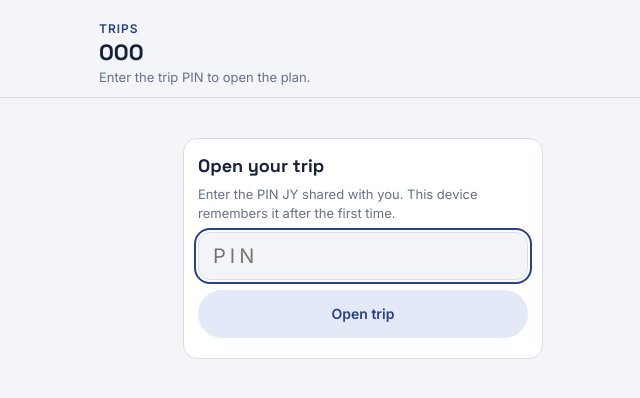
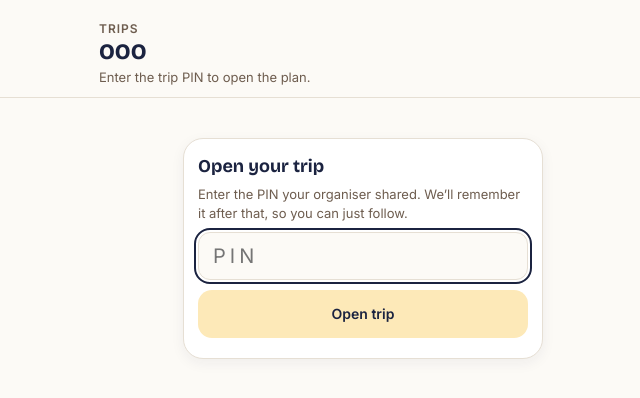
Before and after one commit to thewanderingjay101-cmd/OOO-trip-companion, a plain HTML site: page index.html in a window 1280 px wide. Shown: the whole page, without its empty margins (277-917 px from the left). Drawn offline with nearby package versions, Linux system fonts and the light colour scheme.

Commit message:
Apply Just Follow brand look and app wording (#6)
* Apply Just Follow brand look and app wording

Sand and night ink palette, duckling yellow for today and now, coral dotted
trail for drives, Bricolage Grotesque headings, softer cards, teal and coral
balances, night ink dark mode. Playful wording only in the app's own messages;
itinerary and money text unchanged. Name and icon stay OOO for now.

Co-Authored-By: Claude Opus 5.5 <noreply@anthropic.com>
Claude-Session: https://claude.ai/code/session_01HFqQXVW1tHdtJZ5z3JGUeD

* Lighter off-white background and lighter dark mode

Co-Authored-By: Claude Opus 5.5 <noreply@anthropic.com>
Claude-Session: https://claude.ai/code/session_01HFqQXVW1tHdtJZ5z3JGUeD

* Softer dark mode; traveller initials in even rows of up to 6

Co-Authored-By: Claude Opus 5.5 <noreply@anthropic.com>
Claude-Session: https://claude.ai/code/session_01HFqQXVW1tHdtJZ5z3JGUeD

* Dark mode: lighter chips and stat tiles with white text for contrast

Co-Authored-By: Claude Opus 5.5 <noreply@anthropic.com>
Claude-Session: https://claude.ai/code/session_01HFqQXVW1tHdtJZ5z3JGUeD

---------

Co-authored-by: Claude <noreply@anthropic.com>

```diff
--- a/index.html
+++ b/index.html
@@ -7,8 +7,8 @@
 <meta name="mobile-web-app-capable" content="yes">
 <meta name="apple-mobile-web-app-title" content="OOO">
 <meta name="apple-mobile-web-app-status-bar-style" content="default">
-<meta name="theme-color" content="#F3F5F9" media="(prefers-color-scheme: light)">
-<meta name="theme-color" content="#0F1424" media="(prefers-color-scheme: dark)">
+<meta name="theme-color" content="#FCFAF6" media="(prefers-color-scheme: light)">
+<meta name="theme-color" content="#3A4470" media="(prefers-color-scheme: dark)">
 <meta name="robots" content="noindex">
 <link rel="apple-touch-icon" href="apple-touch-icon.png">
 <link rel="icon" type="image/png" href="icon-512.png">
@@ -19,52 +19,67 @@
 <link rel="preconnect" href="https://fonts.googleapis.com">
 <link rel="preconnect" href="https://fonts.gstatic.com" crossorigin>
 <!-- fonts load without holding up the first paint (system fonts until they arrive) -->
-<link rel="stylesheet" href="https://fonts.googleapis.com/css2?family=Inter:wght@400;500;600;700&family=Space+Grotesk:wght@500;600;700&family=Noto+Sans+JP:wght@400;600&display=swap" media="print" onload="this.media='all'">
+<link rel="stylesheet" href="https://fonts.googleapis.com/css2?family=Inter:wght@400;500;600;700&family=Bricolage+Grotesque:opsz,wght@12..96,600;12..96,700;12..96,800&family=Noto+Sans+JP:wght@400;600&display=swap" media="print" onload="this.media='all'">
 <style>
-/* Layout: one phone column; sticky header + day strip, timeline cards, bottom tab bar. Indigo ink on cool paper, persimmon for anything still to book. */
+/* Layout: one phone column; sticky header + day strip, timeline cards, bottom tab bar.
+   Just Follow brand (15 Nov 2026): night ink on warm off-white, duckling yellow for "now", coral dotted trail for drives and walks,
+   deep coral for anything still to book, pond teal for good. Bricolage Grotesque headings, Inter text. */
 :root {
-  --bg: #F3F5F9;
+  --bg: #FCFAF6;
   --surface: #FFFFFF;
-  --surface-2: #E9EDF4;
-  --line: #D8DEE8;
-  --ink: #18213A;
-  --ink-2: #4A5470;
-  --ink-3: #66708A;
-  --accent: #27408B;
-  --accent-soft: #E3E9F7;
+  --surface-2: #F3EEE6;
+  --chip: #F3EEE6;
+  --on-chip: #4A3D33;
+  --on-chip-2: #6E5D4F;
+  --line: #E6DFD4;
+  --ink: #1B2340;
+  --ink-2: #4A3D33;
+  --ink-3: #6E5D4F;
+  --accent: #1B2340;
+  --accent-soft: #FDE9B8;
   --on-accent: #FFFFFF;
-  --persimmon: #B4460F;
-  --persimmon-soft: #FBE7DA;
-  --good: #1E6B46;
-  --good-soft: #DDF0E5;
+  --duck: #F6B92B;
+  --on-duck: #1B2340;
+  --trail: #F2643D;
+  --persimmon: #B23E1C;
+  --persimmon-soft: #FDE1D6;
+  --good: #0E6B70;
+  --good-soft: #D5ECEA;
   --amber: #8A5A00;
-  --amber-soft: #F7ECCF;
-  --neg: #A3301F;
-  --pos: #1E6B46;
-  --bar: #9AA9CF;
-  --font-display: 'Space Grotesk', 'Inter', system-ui, sans-serif;
+  --amber-soft: #FBEBC4;
+  --neg: #B23E1C;
+  --pos: #0E6B70;
+  --bar: #F6B92B;
+  --on-bar: #1B2340;
+  --shadow: 0 4px 14px rgba(27,35,64,.06);
+  --font-display: 'Bricolage Grotesque', 'Inter', system-ui, sans-serif;
   --font-body: 'Inter', 'Noto Sans JP', system-ui, -apple-system, 'Hiragino Sans', sans-serif;
-  --r: 14px;
+  --r: 20px;
+  --r-btn: 14px;
   --tabbar-h: 64px;
 }
 @media (prefers-color-scheme: dark) {
   :root:not([data-theme="light"]) {
-    --bg: #0F1424; --surface: #182036; --surface-2: #222B44; --line: #2E3854;
-    --ink: #E8ECF6; --ink-2: #B5BED6; --ink-3: #98A2BD;
-    --accent: #9DB3F5; --accent-soft: #26335A; --on-accent: #0F1424;
-    --persimmon: #FFA978; --persimmon-soft: #4A2716;
-    --good: #7FD9A8; --good-soft: #173A2A; --amber: #F2C86B; --amber-soft: #3F3216;
-    --neg: #FF9C8C; --pos: #7FD9A8; --bar: #5A6C9E;
+    --bg: #3A4470; --surface: #46517F; --surface-2: #525E8E; --line: #5F6B9B; --chip: #5F6BA0; --on-chip: #FFFFFF; --on-chip-2: #E4E8F5;
+    --ink: #F3ECE2; --ink-2: #D3C6B6; --ink-3: #CFC5B8;
+    --accent: #F6B92B; --accent-soft: #625C48; --on-accent: #1B2340;
+    --duck: #F6B92B; --on-duck: #1B2340; --trail: #F2643D;
+    --persimmon: #FF9B7D; --persimmon-soft: #6A3424;
+    --good: #6FD0CF; --good-soft: #22575A; --amber: #F2C86B; --amber-soft: #3F3216;
+    --neg: #FF9B7D; --pos: #6FD0CF; --bar: #8C7A55; --on-bar: #F3ECE2;
+    --shadow: 0 4px 14px rgba(0,0,0,.25);
     color-scheme: dark;
   }
 }
 :root[data-theme="dark"] {
-  --bg: #0F1424; --surface: #182036; --surface-2: #222B44; --line: #2E3854;
-  --ink: #E8ECF6; --ink-2: #B5BED6; --ink-3: #98A2BD;
-  --accent: #9DB3F5; --accent-soft: #26335A; --on-accent: #0F1424;
-  --persimmon: #FFA978; --persimmon-soft: #4A2716;
-  --good: #7FD9A8; --good-soft: #173A2A; --amber: #F2C86B; --amber-soft: #3F3216;
-  --neg: #FF9C8C; --pos: #7FD9A8; --bar: #5A6C9E;
+  --bg: #3A4470; --surface: #46517F; --surface-2: #525E8E; --line: #5F6B9B; --chip: #5F6BA0; --on-chip: #FFFFFF; --on-chip-2: #E4E8F5;
+  --ink: #F3ECE2; --ink-2: #D3C6B6; --ink-3: #CFC5B8;
+  --accent: #F6B92B; --accent-soft: #625C48; --on-accent: #1B2340;
+  --duck: #F6B92B; --on-duck: #1B2340; --trail: #F2643D;
+  --persimmon: #FF9B7D; --persimmon-soft: #6A3424;
+  --good: #6FD0CF; --good-soft: #22575A; --amber: #F2C86B; --amber-soft: #3F3216;
+  --neg: #FF9B7D; --pos: #6FD0CF; --bar: #8C7A55; --on-bar: #F3ECE2;
+  --shadow: 0 4px 14px rgba(0,0,0,.25);
   color-scheme: dark;
 }
 * { box-sizing: border-box; }
@@ -91,8 +106,8 @@ button { font: inherit; color: inherit; }
   border-bottom: 1px solid var(--line);
 }
 .top .wrap { padding-block: 12px 10px; display: flex; flex-direction: column; gap: 2px; }
-.eyebrow { font-size: 12px; font-weight: 600; letter-spacing: .08em; text-transform: uppercase; color: var(--accent); }
-.top h1 { margin: 0; font-family: var(--font-display); font-size: 22px; line-height: 1.2; font-weight: 700; text-wrap: balance; }
+.eyebrow { font-size: 12px; font-weight: 600; letter-spacing: .08em; text-transform: uppercase; color: var(--ink-3); }
+.top h1 { margin: 0; font-family: var(--font-display); font-size: 22px; line-height: 1.2; font-weight: 800; text-wrap: balance; }
 .top .sub { font-size: 13px; color: var(--ink-3); }
 .top .sub:empty { display: none; }
 .days {
@@ -104,7 +119,7 @@ button { font: inherit; color: inherit; }
 .daychip {
   flex: 0 0 auto; scroll-snap-align: start;
   min-width: 56px; min-height: 52px; padding: 6px 10px;
-  border-radius: 12px; border: 1px solid var(--line); background: var(--surface);
+  border-radius: var(--r-btn); border: 1px solid var(--line); background: var(--surface);
   display: flex; flex-direction: column; align-items: center; justify-content: center; gap: 0;
   cursor: pointer;
 }
@@ -114,22 +129,23 @@ button { font: inherit; color: inherit; }
 .daychip .dot.todo { background: var(--persimmon); }
 .daychip[aria-pressed="true"] { background: var(--accent); border-color: var(--accent); color: var(--on-accent); }
 .daychip[aria-pressed="true"] .dw { color: var(--on-accent); opacity: .85; }
-.daychip[aria-pressed="true"] .dot.todo { background: var(--on-accent); }
-.daychip.today:not([aria-pressed="true"]) { border-color: var(--accent); }
+.daychip[aria-pressed="true"] .dot.todo { background: var(--duck); }
+.daychip.today:not([aria-pressed="true"]) { border-color: var(--duck); box-shadow: inset 0 0 0 1px var(--duck); }
 
 main { padding-bottom: calc(var(--tabbar-h) + env(safe-area-inset-bottom, 0px) + 24px); }
 main .wrap { padding-block: 16px 0; display: flex; flex-direction: column; gap: 14px; }
 
 /* day head */
 .dayhead { display: flex; flex-direction: column; gap: 6px; }
-.dayhead h2 { margin: 0; font-family: var(--font-display); font-size: 24px; line-height: 1.2; font-weight: 700; }
+.dayhead h2 { margin: 0; font-family: var(--font-display); font-size: 24px; line-height: 1.2; font-weight: 800; }
 .daymeta { display: flex; flex-wrap: wrap; gap: 6px; }
 .meta {
   display: inline-flex; align-items: center; gap: 6px; padding: 4px 10px;
-  border-radius: 999px; background: var(--surface-2); color: var(--ink-2); font-size: 13px; font-weight: 500;
+  border-radius: 999px; background: var(--chip); color: var(--on-chip); font-size: 13px; font-weight: 500;
 }
 .meta.todo { background: var(--persimmon-soft); color: var(--persimmon); }
-.meta.today { background: var(--accent); color: var(--on-accent); }
+.meta.today { background: var(--duck); color: var(--on-duck); }
+.meta.ducks { background: var(--good-soft); color: var(--good); }
 .meta svg { flex: 0 0 auto; }
 
 /* timeline */
@@ -139,11 +155,11 @@ main .wrap { padding-block: 16px 0; display: flex; flex-direction: column; gap:
 .time.empty::before { content: "·"; color: var(--ink-3); padding-left: 12px; }
 .card {
   min-width: 0; background: var(--surface); border: 1px solid var(--line); border-radius: var(--r);
-  padding: 12px 14px; display: flex; flex-direction: column; gap: 8px;
-}
-.card.now { border-color: var(--accent); box-shadow: 0 0 0 1px var(--accent); }
+  padding: 12px 14px; display: flex; flex-direction: column; gap: 8px; box-shadow: var(--shadow);
+}
+.card.now { border-color: var(--duck); box-shadow: 0 0 0 2px var(--duck); }
 .cardtop { display: flex; justify-content: space-between; align-items: center; gap: 8px; flex-wrap: wrap; }
-.kind { display: inline-flex; align-items: center; gap: 6px; font-size: 12px; font-weight: 600; letter-spacing: .06em; text-transform: uppercase; color: var(--accent); }
+.kind { display: inline-flex; align-items: center; gap: 6px; font-size: 12px; font-weight: 600; letter-spacing: .06em; text-transform: uppercase; color: var(--ink-3); }
 .pill { display: inline-flex; align-items: center; padding: 3px 9px; border-radius: 999px; font-size: 12px; font-weight: 600; white-space: nowrap; }
 .pill.booked { background: var(--good-soft); color: var(--good); }
 .pill.to_book { background: var(--persimmon-soft); color: var(--persimmon); }
@@ -170,7 +186,7 @@ main .wrap { padding-block: 16px 0; display: flex; flex-direction: column; gap:
 .actions { display: flex; flex-wrap: wrap; gap: 8px; }
 .btn {
   display: inline-flex; align-items: center; gap: 6px; min-height: 40px; padding: 0 14px;
-  border-radius: 999px; border: 1px solid var(--line); background: var(--surface);
+  border-radius: var(--r-btn); border: 1px solid var(--line); background: var(--surface);
   font-size: 14px; font-weight: 600; text-decoration: none; color: var(--accent);
 }
 .btn.primary { background: var(--accent-soft); border-color: transparent; }
@@ -205,7 +221,7 @@ details.more[open] > summary::after { transform: rotate(-135deg); }
 /* compact row for drives, flights etc */
 .mini {
   min-width: 0; display: flex; align-items: center; gap: 10px; padding: 10px 12px;
-  border-radius: var(--r); border: 1px dashed var(--line); color: var(--ink-2);
+  border: 0; border-left: 4px dotted var(--trail); border-radius: 0; margin-left: 6px; padding-left: 14px; color: var(--ink-2);
 }
 .mini .mt { min-width: 0; flex: 1; display: flex; flex-direction: column; gap: 2px; }
 .mini .mn { font-weight: 600; color: var(--ink); font-size: 15px; overflow-wrap: anywhere; }
@@ -213,7 +229,7 @@ details.more[open] > summary::after { transform: rotate(-135deg); }
 .mini a.ic { flex: 0 0 auto; width: 40px; height: 40px; border-radius: 20px; display: inline-flex; align-items: center; justify-content: center; background: var(--accent-soft); color: var(--accent); }
 
 /* sections on trip / expenses */
-.section { background: var(--surface); border: 1px solid var(--line); border-radius: var(--r); padding: 14px; display: flex; flex-direction: column; gap: 10px; }
+.section { background: var(--surface); border: 1px solid var(--line); border-radius: var(--r); box-shadow: var(--shadow); padding: 14px; display: flex; flex-direction: column; gap: 10px; }
 .section h3 { margin: 0; font-family: var(--font-display); font-size: 18px; font-weight: 700; }
 .section .hint { font-size: 13px; color: var(--ink-3); margin: -4px 0 0; }
 .list { display: flex; flex-direction: column; }
@@ -234,12 +250,12 @@ details.more[open] > summary::after { transform: rotate(-135deg); }
 .ov-intro { margin: 0; display: flex; flex-direction: column; gap: 6px; font-size: 14px; color: var(--ink-2); }
 .ov-intro p { margin: 0; }
 .stats { display: grid; grid-template-columns: repeat(3, minmax(0, 1fr)); gap: 8px; }
-.stat { background: var(--surface-2); border-radius: 10px; padding: 8px 10px; display: flex; flex-direction: column; gap: 0; min-width: 0; }
+.stat { background: var(--chip); color: var(--on-chip); border-radius: 10px; padding: 8px 10px; display: flex; flex-direction: column; gap: 0; min-width: 0; }
 .stat b { font-family: var(--font-display); font-size: 20px; line-height: 1.15; font-variant-numeric: tabular-nums; }
-.stat span { font-size: 12px; color: var(--ink-3); font-weight: 500; }
+.stat span { font-size: 12px; color: var(--on-chip-2); font-weight: 500; }
 .stats.two { grid-template-columns: repeat(2, minmax(0, 1fr)); }
 .stats.two + .list .li:first-child { padding-top: 10px; }
-.stat .sm { font-size: 12px; color: var(--ink-2); font-weight: 500; margin-top: 4px; line-height: 1.3; }
+.stat .sm { font-size: 12px; color: var(--on-chip); font-weight: 500; margin-top: 4px; line-height: 1.3; }
 .stat .sm + .sm { margin-top: 1px; }
 .steps { margin: 0; padding: 0; list-style: none; counter-reset: st; display: flex; flex-direction: column; gap: 10px; }
 .steps li { counter-increment: st; display: grid; grid-template-columns: 26px minmax(0, 1fr); gap: 10px; align-items: start; font-size: 14px; color: var(--ink-2); }
@@ -249,8 +265,9 @@ details.more[open] > summary::after { transform: rotate(-135deg); }
 .hs-head { display: flex; align-items: center; gap: 12px; }
 .hs-head svg { flex: none; width: 44px; height: 44px; border-radius: 10px; }
 .hs-head p { margin: 2px 0 0; font-size: 13px; color: var(--ink-3); }
-.who-row { display: flex; flex-wrap: wrap; gap: 6px; }
-.who-row .meta { font-weight: 600; }
+/* traveller initials: one even row, at most 6 per row, then the next row */
+.who-row { display: grid; grid-template-columns: repeat(var(--n, 6), minmax(0, 1fr)); gap: 6px; }
+.who-row .meta { font-weight: 600; padding: 4px 2px; min-width: 0; overflow: hidden; text-overflow: ellipsis; white-space: nowrap; display: block; text-align: center; }
 .leg { display: grid; grid-template-columns: minmax(0, 1fr) auto; gap: 4px 12px; padding: 12px 0; border-top: 1px solid var(--line); }
 .leg:first-child { border-top: 0; padding-top: 2px; }
 .leg .lh { display: flex; align-items: center; gap: 8px; font-weight: 600; flex-wrap: wrap; overflow-wrap: anywhere; }
@@ -293,7 +310,7 @@ details.more[open] > summary::after { transform: rotate(-135deg); }
 .bfly .half.share .bf { background: var(--accent); border-radius: 0 5px 5px 0; justify-content: flex-end; }
 .bfly .v { font-size: 12px; font-weight: 600; font-variant-numeric: tabular-nums; color: var(--ink-2); white-space: nowrap; }
 .bfly .bf.in .v { padding: 0 7px; }
-.bfly .half.paid .bf.in .v { color: var(--ink); }
+.bfly .half.paid .bf.in .v { color: var(--on-bar); }
 .bfly .half.share .bf.in .v { color: var(--on-accent); }
 .bfly.hd { padding: 0 0 4px; }
 .bfly.hd .half { height: auto; font-size: 12px; font-weight: 600; color: var(--ink-3); padding: 0 6px; }
@@ -305,6 +322,7 @@ details.more[open] > summary::after { transform: rotate(-135deg); }
 .curbar { display: flex; align-items: center; justify-content: space-between; gap: 10px; flex-wrap: wrap; }
 .curbar .hint { margin: 0; font-size: 13px; color: var(--ink-3); }
 .foot { font-size: 12px; color: var(--ink-3); text-align: center; padding: 8px 0 0; display: flex; flex-direction: column; gap: 4px; }
+.foot .tag { font-family: var(--font-display); font-size: 14px; font-weight: 700; color: var(--ink-2); }
 
 /* tab bar */
 nav.tabbar {
@@ -327,7 +345,7 @@ nav.tabbar a.hero .bub {
   border: 4px solid var(--surface); box-shadow: 0 4px 12px rgba(24,33,58,.28);
   transition: transform .15s;
 }
-nav.tabbar a.hero:not([aria-current="page"]) .bub { background: var(--accent-soft); color: var(--accent); box-shadow: 0 2px 6px rgba(24,33,58,.18); }
+nav.tabbar a.hero:not([aria-current="page"]) .bub { background: var(--accent-soft); color: var(--ink); box-shadow: 0 2px 6px rgba(24,33,58,.18); }
 nav.tabbar a.hero:not([aria-current="page"]) { color: var(--ink-3); }
 nav.tabbar a.hero:active .bub { transform: scale(.94); }
 .top .wrap { position: relative; }
@@ -914,6 +932,7 @@ function startApp(DATA) {
     if (isToday) meta.push('<span class="meta today">Today</span>');
     if (drive) meta.push('<span class="meta">' + icon('drive', 14) + 'About ' + fmtMins(drive) + ' ' + travelWord(d.items) + '</span>');
     if (todo) meta.push('<span class="meta todo">' + icon('alert', 14) + todo + ' to book</span>');
+    else if (d.items.length) meta.push('<span class="meta ducks">Ducks in a row</span>');
     var h = '<section class="dayhead"><h2>' + esc(d.weekday) + ', ' + esc(d.label) + '</h2>' +
       '<div class="daymeta"><span class="meta">Day ' + (idx + 1) + ' of ' + days.length + '</span>' + meta.join('') + '</div></section>';
     var vms = d.items.map(prepItem);
@@ -972,7 +991,7 @@ function startApp(DATA) {
       '<div class="stat"><b>' + T.hotels.length + '</b><span>' + (T.hotels.length === 1 ? 'hotel' : 'hotels') + '</span></div>' +
       '<div class="stat"><b>' + (who.length || '–') + '</b><span>travellers</span></div>' +
       '</div>';
-    if (who.length) h += '<div class="who-row">' + who.map(function (w) { return '<span class="meta">' + esc(w) + '</span>'; }).join('') + '</div>';
+    if (who.length) h += '<div class="who-row" style="--n:' + Math.min(who.length, 6) + '">' + who.map(function (w) { return '<span class="meta">' + esc(w) + '</span>'; }).join('') + '</div>';
     h += '</section>';
     return h;
   }
@@ -1116,7 +1135,7 @@ function startApp(DATA) {
       '<div class="seg" role="group" aria-label="Settle by"><button type="button" id="seg-groups" data-settle="groups" aria-pressed="' + (state.settle === 'groups') + '">By group</button><button type="button" id="seg-people" data-settle="people" aria-pressed="' + (state.settle === 'people') + '">By person</button></div>';
     if (maxAbs < 0.005 && !list.length) h += '<p class="hint" style="margin:0">Everyone is square.</p></section>';
     else {
-      h += '<p class="hint">Green gets money back, red owes.</p><div>' + bal.map(function (p) {
+      h += '<p class="hint">Teal gets money back, coral owes.</p><div>' + bal.map(function (p) {
         var w = Math.abs(p.net) / (maxAbs || 1) * 50, cls = p.net >= 0 ? 'pos' : 'neg';
         return '<div class="bal"><span class="bn">' + esc(p.name) + '</span><span class="bt"><span class="bf ' + cls + '" style="width:' + w.toFixed(1) + '%"></span></span><span class="bv ' + cls + '">' + (p.net > 0 ? '+' : '') + m(p.net) + '</span></div>';
       }).join('') + '</div>' +
@@ -1139,13 +1158,13 @@ function startApp(DATA) {
       '<div class="seg" role="group" aria-label="Shares by"><button type="button" data-shares="groups" aria-pressed="' + (state.shares !== 'people') + '">By group</button><button type="button" data-shares="people" aria-pressed="' + (state.shares === 'people') + '">By person</button></div>' +
       (sh.length ? '<div><div class="bfly hd"><span class="half paid">Paid</span><span class="half share">Share</span></div>' + sh.map(function (p) {
         return '<div class="bfly"><span class="bn">' + esc(p.name) + '</span>' + half(p.paid, 'paid') + half(p.owed, 'share') + '</div>';
-      }).join('') + '</div>' : '<p class="hint">Nothing logged yet.</p>') + '</section>';
+      }).join('') + '</div>' : '<p class="hint">Nothing logged yet. Smooth paddling so far.</p>') + '</section>';
 
     var cats = E.by_category.filter(function (c) { return c.total > 0; }).sort(function (a, b) { return b.total - a.total; });
     var maxC = cats.reduce(function (a, c) { return Math.max(a, c.total); }, 0) || 1;
     h += '<section class="section"><h3>By category</h3><p class="hint">' + m(E.total_spend) + ' spent so far across ' + E.count + ' expense' + (E.count === 1 ? '' : 's') + '.</p><div>' + (cats.length ? cats.map(function (c) {
       return '<div class="cat"><span>' + esc(c.name) + '</span><span class="cv">' + m(c.total) + ' · ' + Math.round(c.share) + '%</span><span class="cb"><i style="width:' + (c.total / maxC * 100).toFixed(1) + '%"></i></span></div>';
-    }).join('') : '<p class="hint">Nothing logged yet.</p>') + '</div></section>';
+    }).join('') : '<p class="hint">Nothing logged yet. Smooth paddling so far.</p>') + '</div></section>';
 
     // Expenses list: newest first, 5 rows, then "Show all"
     var tx = E.recent || [];
@@ -1198,7 +1217,7 @@ function startApp(DATA) {
         (orig ? '<div class="mq">↪ Re ' + esc(orig.from) + ': ' + esc(snip(orig.text, 80)) + '</div>' : '') +
         '<div class="mt">' + esc(m.text) + '</div>' + (m.reply ? '<div class="mr">' + esc(m.reply) + '</div>' : '') +
         (pend ? '<div class="mact"><button type="button" class="linkbtn" data-ibx-re="' + m.row + '">Reply</button></div>' : '') + '</div>';
-    }).join('') + '</div>' : '<p class="hint">No messages yet.</p>') + '</section>';
+    }).join('') + '</div>' : '<p class="hint">No messages yet. All quiet on the pond.</p>') + '</section>';
     return h;
   }
   var inboxLoading = false;
@@ -1217,7 +1236,7 @@ function startApp(DATA) {
     if (!text || state.sending) return;
     state.sending = true; state.inboxMsg = ''; render();
     callServer('postInbox', [window.__tripKey || META.key, window.__tripCred, state.me, text, state.replyTo || 0],
-      function (json) { state.sending = false; state.draft = ''; state.replyTo = 0; state.inbox = JSON.parse(json); state.inboxMsg = 'Sent. It will be applied within about an hour.'; render(); },
+      function (json) { state.sending = false; state.draft = ''; state.replyTo = 0; state.inbox = JSON.parse(json); state.inboxMsg = 'Got it. Logged. Quack. It’ll be applied within about an hour.'; render(); },
       function (err) {
         state.sending = false;
         state.inboxMsg = /busy/.test(String(err && err.message || err)) ? 'Too many messages just now. Try again in a few minutes.' : "Couldn't send. Check your connection and try again.";
@@ -1243,7 +1262,7 @@ function startApp(DATA) {
     renderDays();
     if (state.tab === 'inbox') { view.innerHTML = renderInbox(); var ta = document.getElementById('ibx-text'); if (ta) ta.value = state.draft || ''; return; }
     var body = state.tab === 'plan' ? renderPlan() : state.tab === 'trip' ? renderTrip() : renderExpenses();
-    body += '<div class="foot"><span>' + esc(refreshedText()) + (LIVE ? ' · Pull down to refresh' : '') + '</span></div>';
+    body += '<div class="foot"><span class="tag">We plan. You just follow.</span><span>' + esc(refreshedText()) + (LIVE ? ' · Pull down to refresh' : '') + '</span></div>';
     view.innerHTML = body;
   }
   function fromHash() {
@@ -1317,7 +1336,7 @@ function startApp(DATA) {
   }
   function ptrHide() { ptr.className = 'ptr done'; ptr.style.transform = ''; ptr.style.opacity = ''; }
   function doRefresh() {
-    busy = true; ptr.className = 'ptr busy'; ptr.style.transform = ''; ptr.style.opacity = ''; ptrT.textContent = 'Refreshing…';
+    busy = true; ptr.className = 'ptr busy'; ptr.style.transform = ''; ptr.style.opacity = ''; ptrT.textContent = 'Rounding up the latest…';
     function finish(text) { ptrT.textContent = text; setTimeout(function () { busy = false; ptrHide(); }, text === 'Updated' ? 600 : 2200); }
     if (!(canCallServer() && window.__tripCred)) { location.reload(); return; }
     callServer('refreshTrip', [window.__tripKey || META.key, window.__tripCred],
@@ -1373,7 +1392,7 @@ function startApp(DATA) {
   document.getElementById('title').textContent = 'OOO';
   if (!boot || !boot.any) {
     document.getElementById('sub').textContent = '';
-    view.innerHTML = '<div class="section gate"><h3>No trip set up yet</h3><p class="hint">Ask JY to add the trip to the web app.</p></div>';
+    view.innerHTML = '<div class="section gate"><h3>No trip set up yet</h3><p class="hint">Ask your organiser to add the trip.</p></div>';
     return;
   }
   // Trips this device has unlocked before: localStorage 'trip-<key>-pin' holds 'k:<key>'. Only these are ever listed.
@@ -1401,9 +1420,9 @@ function startApp(DATA) {
     '<rect width="512" height="512" fill="url(#lg)"/><g fill="none" stroke="#fff" stroke-width="22" stroke-linejoin="round" stroke-linecap="round"><path d="M206 168v-26a20 20 0 0 1 20-20h60a20 20 0 0 1 20 20v26"/><rect x="126" y="168" width="260" height="200" rx="34"/><path d="M196 168v200M316 168v200"/></g>' +
     '<circle cx="176" cy="396" r="14" fill="#fff"/><circle cx="336" cy="396" r="14" fill="#fff"/><path transform="translate(330 96) rotate(35)" d="M0 -44 L10 -10 L46 8 L46 20 L10 10 L6 34 L18 44 L18 52 L0 46 L-18 52 L-18 44 L-6 34 L-10 10 L-46 20 L-46 8 L-10 -10 Z" fill="#FFD27A"/></svg>';
   window.__oooLogo = LOGO.replace(/id="lg"/, 'id="lg2"').replace('url(#lg)', 'url(#lg2)');
-  view.innerHTML = '<div class="splash" id="splash" hidden>' + LOGO + '<h3>OOO</h3><p>Opening your trip…</p></div>' +
+  view.innerHTML = '<div class="splash" id="splash" hidden>' + LOGO + '<h3>OOO</h3><p>Lining up the ducklings…</p></div>' +
     '<form class="section gate" id="gate" autocomplete="off">' +
-    '<h3>Open your trip</h3><p class="hint">Enter the PIN JY shared with you. This device remembers it after the first time.</p>' +
+    '<h3>Open your trip</h3><p class="hint">Enter the PIN your organiser shared. We’ll remember it after that, so you can just follow.</p>' +
     '<label for="pin" class="sr">Trip PIN</label>' +
     '<input id="pin" name="pin" type="password" inputmode="numeric" autocomplete="off" placeholder="PIN" required>' +
     '<button type="submit" class="btn primary" id="unlock">Open trip</button>' +
@@ -1443,7 +1462,7 @@ function startApp(DATA) {
     if (creds[k] !== 'k:' + c.deviceKey && !(want === k && boot.k === c.deviceKey)) return null;
     return c;
   }
-  var MSG = { wrong: "That PIN didn't work. Check it and try again.", locked: 'Too many wrong tries. Wait 10 minutes and try again.', setup: "This trip isn't set up yet. Ask JY." };
+  var MSG = { wrong: "That PIN didn't work. Check it and try again.", locked: 'Too many wrong tries. Take a 10-minute paddle, then try again.', setup: "This trip isn’t ready yet. Ask your organiser to finish setting it up." };
   // Server answered with the trip: remember its keys, put them in the link, show it.
   // A stale answer (last good copy from the cache) is shown at once, then refreshed in the background.
   function opened(d, pin, saved) {
```
